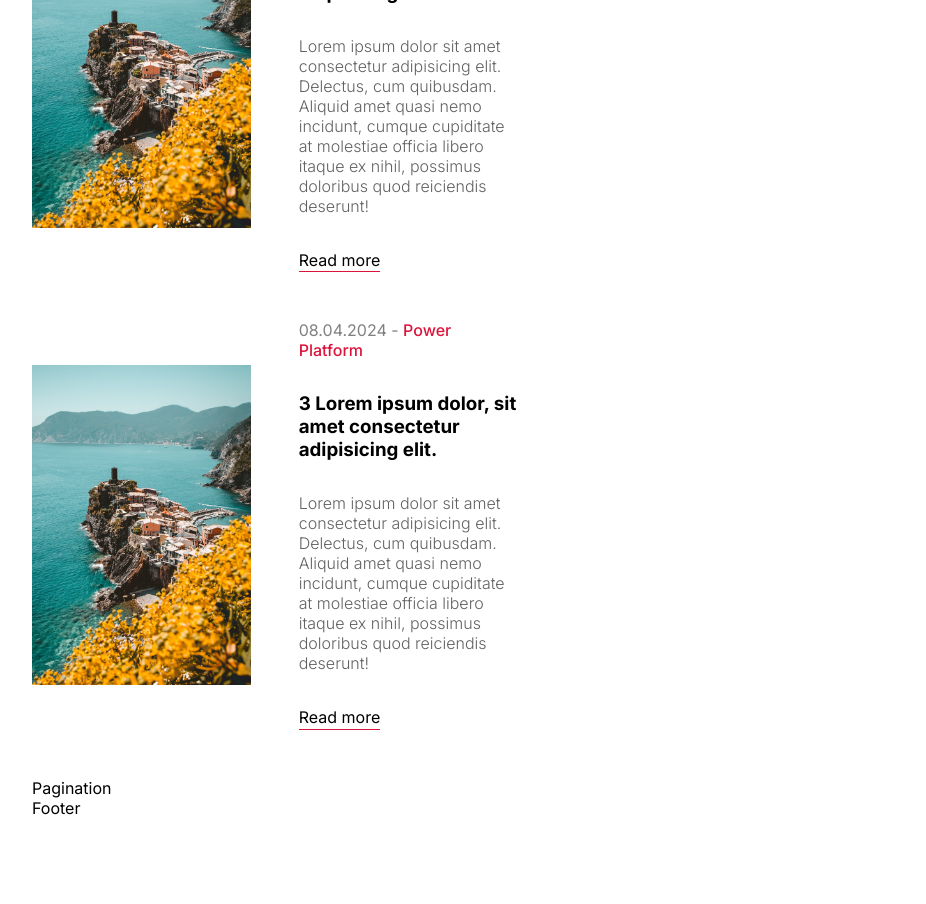
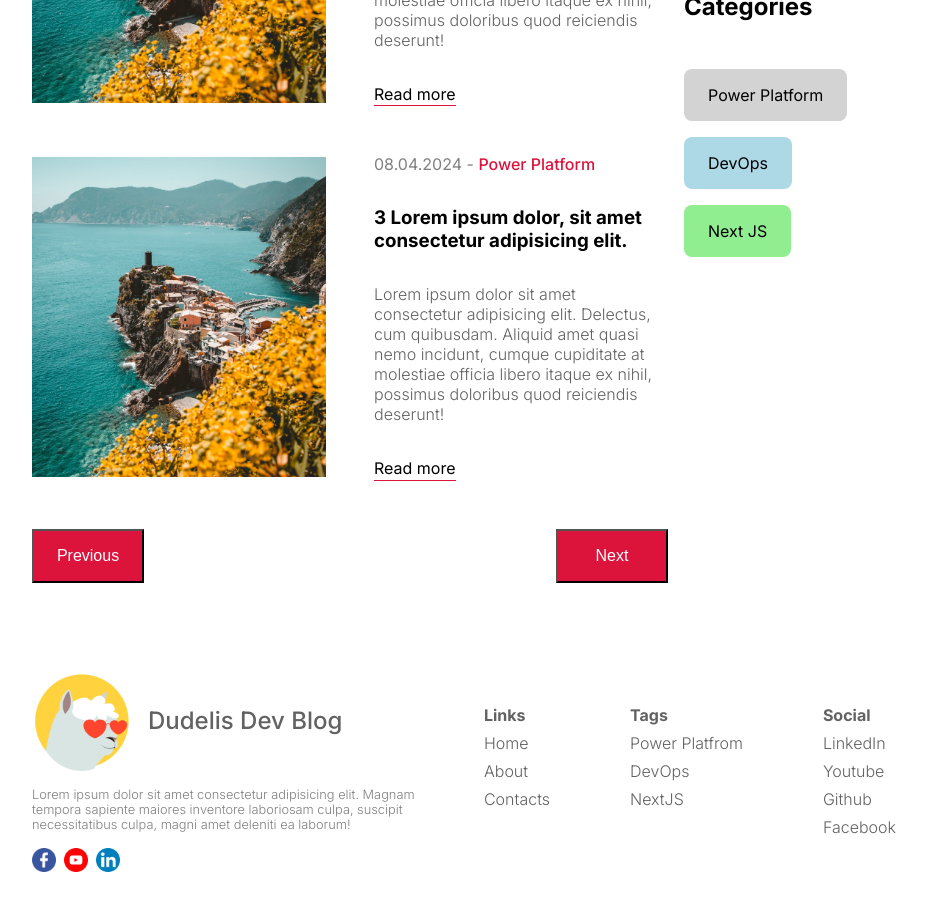
Before and after one commit to dudelis/next-js-blog, a Next.js app: page / in a window 1280 px wide. Shown: the part 1700-2604 px from the top of the page, without its empty margins (176-1102 px from the left). Before the commit the page ends 2518 px from the top, so only its background shows below. Built offline with nearby package versions, Linux system fonts and the light colour scheme.

Commit message:
adds footer and some basic changes

```diff
--- a/src/app/layout.tsx
+++ b/src/app/layout.tsx
@@ -5,6 +5,7 @@ import Navbar from "@/components/Navbar/Navbar";
 import Footer from "@/components/Footer/Footer";
 import { ThemeContextProvider } from "@/context/ThemeContext";
 import ThemeProvider from "@/providers/ThemeProvider";
+import { Spacer } from "@/components/Spacer/Spacer";
 
 const inter = Inter({ subsets: ["latin"] });
 
@@ -27,6 +28,7 @@ export default function RootLayout({
               <div className="wrapper">
                 <Navbar />
                 {children}
+                <Spacer />
                 <Footer />
               </div>
             </div>
--- a/src/app/page.tsx
+++ b/src/app/page.tsx
@@ -19,7 +19,7 @@ export default function Home() {
       </div>
       <div className={styles.rightContainer}>
         <Menu />
-        <Spacer />
+        <Spacer/>
         <MenuCategories />
       </div>
     </div>
--- a/src/components/CategoryList/categorylist.module.css
+++ b/src/components/CategoryList/categorylist.module.css
@@ -21,6 +21,7 @@
   justify-content: center;
   border-radius: 1rem;
   padding: 0 1rem;
+  color: black;
 }
 .image {
   border-radius: 50%;
--- a/src/components/Footer/Footer.tsx
+++ b/src/components/Footer/Footer.tsx
@@ -1,13 +1,50 @@
 import * as React from 'react';
 import styles from './footer.module.css'
+import Image from 'next/image';
+import Link from 'next/link';
 
 export interface IFooterProps {
 }
 
-export default function Footer (props: IFooterProps) {
+export default function Footer(props: IFooterProps) {
   return (
-    <div className={styles.container}>
-      Footer
-    </div>
+    <footer className={styles.container}>
+      <div className={styles.info}>
+        <div className={styles.logoConainer}>
+          <Image src="/logo.png" alt="logo" width={100} height={100} />
+          <div className={styles.logoText}>Dudelis Dev Blog</div>
+        </div>
+        <div className={styles.footerContent}>
+          <p className={styles.description}>Lorem ipsum dolor sit amet consectetur adipisicing elit. Magnam tempora sapiente maiores inventore laboriosam culpa, suscipit necessitatibus culpa, magni amet deleniti ea laborum!</p>
+          <div className={styles.icons}>
+            <Image src="/facebook.png" alt="facebook logo" width={24} height={24} />
+            <Image src="/youtube.png" alt="youtube logo" width={24} height={24} />
+            <Image src="/linkedin.png" alt="linkedin logo" width={24} height={24} />
+          </div>
+        </div>
+      </div>
+      <div className={styles.links}>
+        <div className={styles.list}>
+          <span className={styles.listTitle}>Links</span>
+          <Link href="/">Home</Link>
+          <Link href="/blog">About</Link>
+          <Link href="/About">Contacts</Link>
+        </div>
+        <div className={styles.list}>
+          <span className={styles.listTitle}>Tags</span>
+          <Link href="/">Power Platfrom</Link>
+          <Link href="/">DevOps</Link>
+          <Link href="/">NextJS</Link>
+        </div>
+        <div className={styles.list}>
+          <span className={styles.listTitle}>Social</span>
+          <Link href="/">LinkedIn</Link>
+          <Link href="/">Youtube</Link>
+          <Link href="/">Github</Link>
+          <Link href="/">Facebook</Link>
+        </div>
+      </div>
+    </footer>
+
   );
 }
--- a/src/components/Footer/footer.module.css
+++ b/src/components/Footer/footer.module.css
@@ -1,2 +1,74 @@
 .container {
+  display: flex;
+  justify-content: space-between;
+  color: var(--softTextColor);
+  padding: 2rem 0;
+  align-items: center;
 }
+
+.info {
+  flex: 1;
+  display: flex;
+  flex-direction: column;
+  gap: 1rem;
+}
+.logoConainer {
+  display: flex;
+  align-items: center;
+  gap: 1rem;
+}
+
+.logoText{
+  font-size: 1.5rem;
+  font-weight: 500;
+}
+.description{
+  font-size: 0.8rem;
+  color: gray;
+  font-weight: 300;
+}
+.icons{
+  display: flex;
+  gap: 0.5rem;
+  margin-top: 1rem;
+}
+
+.links{
+  flex: 1;
+  display: flex;
+  gap: 5rem;
+  justify-content: flex-end;
+
+}
+.list{
+  display: flex;
+  flex-direction: column;
+  gap: 0.5rem;
+  font-weight: 300;
+}
+.listTitle{
+  font-size: 1rem;
+  font-weight: bold;
+  color: var(--softTextColor);
+}
+
+@media screen and (max-width: 1024px) {
+  .links {
+    gap: 3rem;
+  }
+}
+@media screen and (max-width: 768px) {
+  .container {
+    flex-direction: column;
+    gap: 3rem;
+  }
+  .links {
+    width: 100%;
+    justify-content: space-between;
+  }
+}
+@media screen and (max-width: 640px) {
+  .links {
+    font-size: 0.8rem;;
+  }
+}
--- a/src/components/MenuCategories/menucategories.module.css
+++ b/src/components/MenuCategories/menucategories.module.css
@@ -10,11 +10,12 @@
   display: flex;
   flex-direction: row;
   gap: 1rem;
+  flex-wrap: wrap;
 }
 
 .item {
   width: max-content;
-  border-radius: 1rem;
-  padding: 0.5rem 1rem;
-
+  border-radius: 0.5rem;
+  padding: 1rem 1.5rem;
+  color: black;
 }
--- a/src/components/Pagination/Pagination.tsx
+++ b/src/components/Pagination/Pagination.tsx
@@ -7,7 +7,8 @@ export interface IPaginationProps {
 export default function Pagination (props: IPaginationProps) {
   return (
     <div className={styles.container}>
-      Pagination
+      <button className={styles.button}>Previous</button>
+      <button className={styles.button}>Next</button>
     </div>
   );
 }
--- a/src/components/Pagination/pagination.module.css
+++ b/src/components/Pagination/pagination.module.css
@@ -1,2 +1,14 @@
 .container {
+  display: flex;
+  justify-content: space-between;
+  align-items: center;
 }
+
+.button {
+  padding: 1rem 1rem;
+  background-color: crimson;
+  color: white;
+  font-size: 1rem;
+  cursor: pointer;
+  width: 7rem;
+}
```
Also changed, not shown: src/components/Navbar/Navbar.tsx (line endings or trailing spaces).
